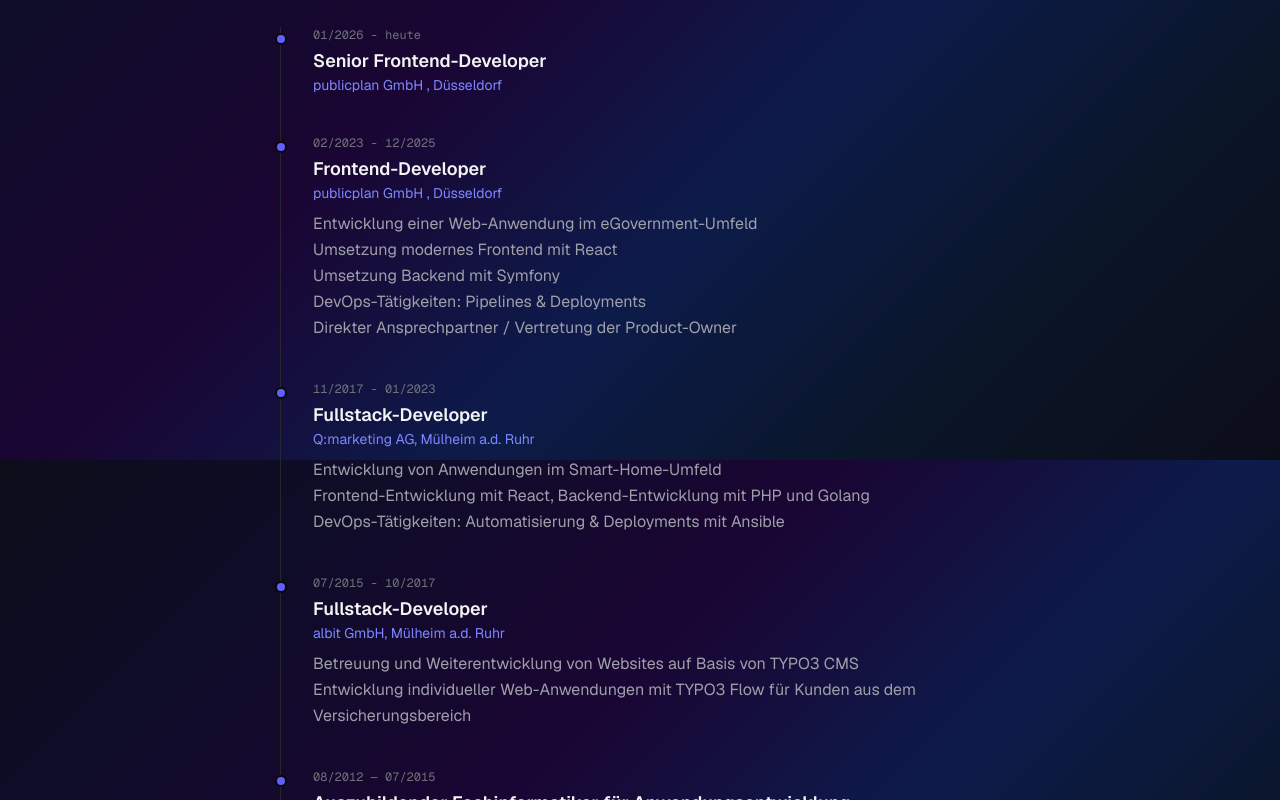
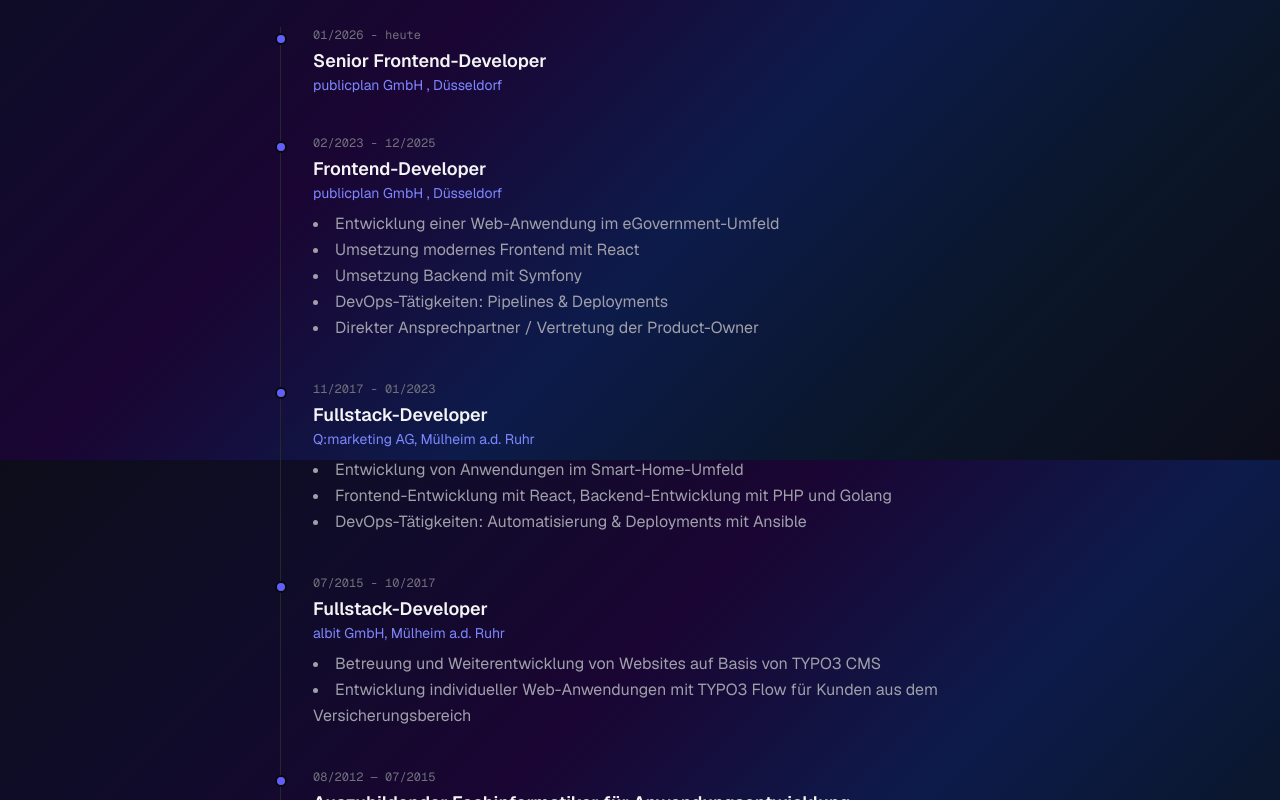
Before and after one commit to ch4oSj0k3r/sn-folio, a Next.js app: page / in a window 1280 px wide. Shown: the part 2740-3540 px from the top of the page. Built offline with nearby package versions, Linux system fonts and the light colour scheme.

Commit message:
style: refactor experience descriptions to list with proper indentation

```diff
--- a/src/components/sections/Experience.tsx
+++ b/src/components/sections/Experience.tsx
@@ -8,36 +8,40 @@
         role: "Frontend-Developer",
         company: "publicplan GmbH , Düsseldorf",
         period: "02/2023 - 12/2025",
-        description:
-            "Entwicklung einer Web-Anwendung im eGovernment-Umfeld\n" +
-            "Umsetzung modernes Frontend mit React\n" +
-            "Umsetzung Backend mit Symfony\n" +
-            "DevOps-Tätigkeiten: Pipelines & Deployments\n" +
-            "Direkter Ansprechpartner / Vertretung der Product-Owner "
+        description: [
+            "Entwicklung einer Web-Anwendung im eGovernment-Umfeld",
+            "Umsetzung modernes Frontend mit React",
+            "Umsetzung Backend mit Symfony",
+            "DevOps-Tätigkeiten: Pipelines & Deployments",
+            "Direkter Ansprechpartner / Vertretung der Product-Owner"
+        ]
     },
     {
         role: "Fullstack-Developer",
         company: "Q:marketing AG, Mülheim a.d. Ruhr",
         period: "11/2017 - 01/2023",
-        description:
-            "Entwicklung von Anwendungen im Smart-Home-Umfeld\n" +
-            "Frontend-Entwicklung mit React, Backend-Entwicklung mit PHP und Golang\n" +
+        description: [
+            "Entwicklung von Anwendungen im Smart-Home-Umfeld",
+            "Frontend-Entwicklung mit React, Backend-Entwicklung mit PHP und Golang",
             "DevOps-Tätigkeiten: Automatisierung & Deployments mit Ansible",
+        ]
     },
     {
         role: "Fullstack-Developer",
         company: "albit GmbH, Mülheim a.d. Ruhr",
         period: "07/2015 - 10/2017",
-        description:
-            "Betreuung und Weiterentwicklung von Websites auf Basis von TYPO3 CMS\n" +
+        description: [
+            "Betreuung und Weiterentwicklung von Websites auf Basis von TYPO3 CMS",
             "Entwicklung individueller Web-Anwendungen mit TYPO3 Flow für Kunden aus dem Versicherungsbereich",
+        ]
     },
     {
         role: "Auszubildender Fachinformatiker für Anwendungsentwicklung",
         company: "albit GmbH, Mülheim a.d. Ruhr",
         period: "08/2012 — 07/2015",
-        description:
+        description: [
             "Schwerpunkte: Webdesign, Webentwicklung & Entwicklung von Webanwendungen",
+        ]
     },
 ];
 
@@ -53,7 +57,16 @@
                         <p className="text-xs font-mono text-zinc-500 mb-1">{exp.period}</p>
                         <h3 className="text-lg font-semibold text-zinc-100">{exp.role}</h3>
                         <p className="text-indigo-400 text-sm mb-2">{exp.company}</p>
-                        <p className="text-zinc-400 leading-relaxed whitespace-pre-line">{exp.description}</p>
+                        {Array.isArray(exp.description) ? (
+                            <ul className="list-disc list-inside text-zinc-400 leading-relaxed whitespace-pre-line">
+                                {exp.description.map((desc, index) => (
+                                    <li key={index}>{desc}</li>
+                                ))}
+                            </ul>
+                        ) : (
+                            exp.description
+                        )}
+                        {/*<p className="text-zinc-400 leading-relaxed whitespace-pre-line">{exp.description}</p>*/}
                     </div>
                 ))}
             </div>
```
